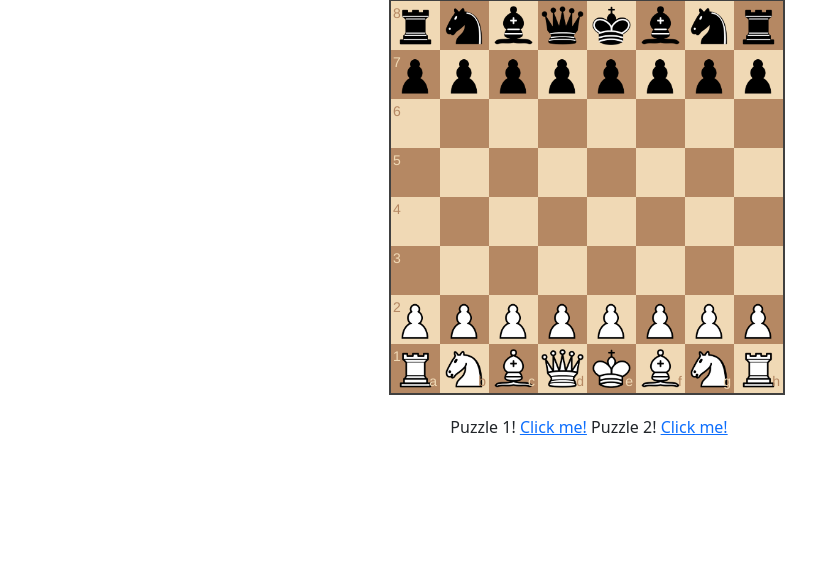
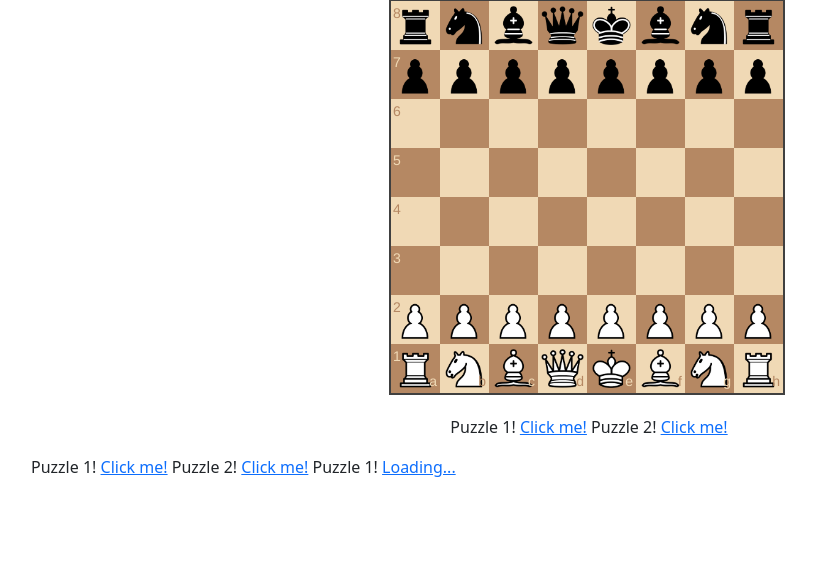
Before and after one commit to Kappa5400/flask_chess, a Flask app: page / in a window 1280 px wide. Shown: the part 83-650 px from the top of the page, without its empty margins (51-867 px from the left). Run offline with Flask 3, Linux system fonts and the light colour scheme; data comes from the database, SQL or seed files in the repository.

Commit message:
added offset api and frontend mapping

```diff
--- a/app/api.py
+++ b/app/api.py
@@ -1,7 +1,7 @@
 from flask import Blueprint, jsonify
 from app.db import query_db
 from app.models import Puzzle
-
+from .db import get_db
 
 api_bp = Blueprint('api', __name__, url_prefix='/api' )
 
@@ -18,3 +18,20 @@
         return jsonify(dict(row))
     else:
         return jsonify({"error": "Puzzle not found"}), 404
+
+@api_bp.route('/puzzle/<int:offset>')
+def puzzle_offset(offset):
+    offset = int(offset)
+    if offset >= 10 or offset < 0:
+        return jsonify({"Error": "Offset our of range"}), 404
+
+    db = get_db()
+    puzzle = db.execute(
+        "SELECT * FROM puzzle ORDER BY date ASC LIMIT 1 OFFSET ?",
+        (offset,)
+    ).fetchone()
+
+    if puzzle is None:
+        return jsonify({"Error": "No puzzle found"}), 404
+
+    return jsonify(dict(puzzle))
--- /dev/null
+++ b/app/static/js/offset.js
@@ -0,0 +1,19 @@
+export async function injectPuzzleLink(offset) {
+  try {
+    const res = await fetch(`/api/puzzle/${offset}`);
+    if (!res.ok) throw new Error("Puzzle not found");
+    const puzzle = await res.json();
+
+    const link = document.getElementById(`puzzle-link-${offset + 1}`);
+    const numberSpan = document.getElementById(`puzzle-number-${offset + 1}`);
+
+    if (link && numberSpan) {
+      link.href = `/puzzle/${puzzle.id}`;
+      link.textContent = "Click me!";
+      numberSpan.textContent = offset + 1;
+    }
+  } catch {
+    const link = document.getElementById(`puzzle-link-${offset + 1}`);
+    if (link) link.textContent = "Puzzle not available";
+  }
+}
--- a/app/templates/index.html
+++ b/app/templates/index.html
@@ -17,8 +17,24 @@
     Puzzle 1! <a href="{{ url_for('main.puzzle', puzzle_id=1) }}">Click me!</a>
     Puzzle 2! <a href="{{ url_for('main.puzzle', puzzle_id=2) }}">Click me!</a>
   </p>
+
+<p>
+  Puzzle <span id="puzzle-number-1">1</span>!
+  <a id="puzzle-link-1" href="#">Loading...</a>
+  Puzzle <span id="puzzle-number-2">1</span>!
+  <a id="puzzle-link-2" href="#">Loading...</a>
+  Puzzle <span id="puzzle-number-3">1</span>!
+  <a id="puzzle-link-3" href="#">Loading...</a>
+</p>
+
 {% endblock %}
 
 {% block scripts %}
   <script type="module" src="{{ url_for('static', filename='js/chess-init.js') }}"></script>
+  <script type="module">
+    import { injectPuzzleLink } from "{{ url_for('static', filename='js/offset.js') }}";
+    injectPuzzleLink(0);
+    injectPuzzleLink(1);
+    injectPuzzleLink(3);
+  </script>
 {% endblock %}
```
